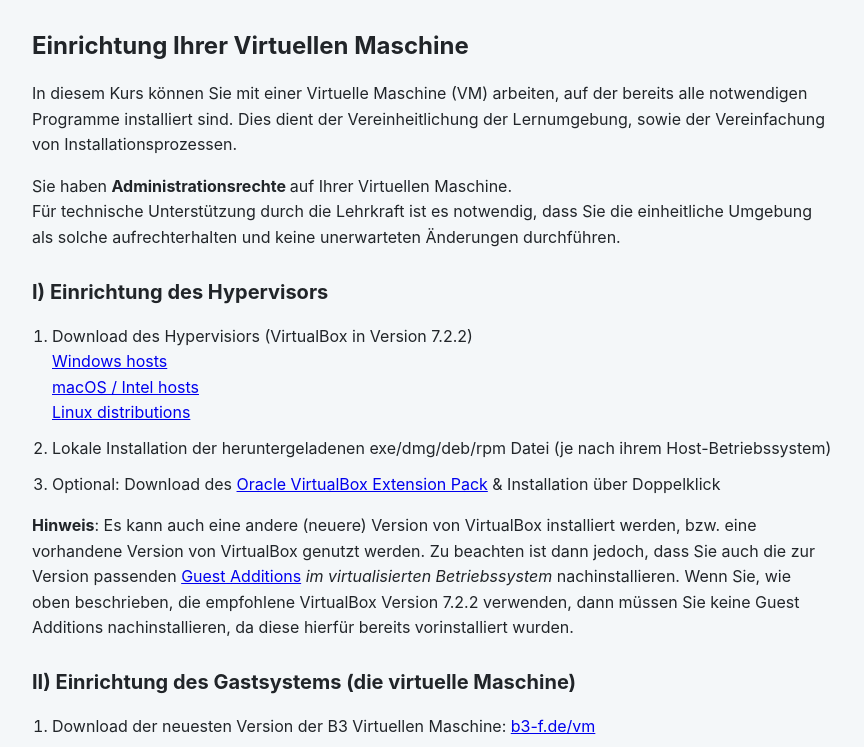
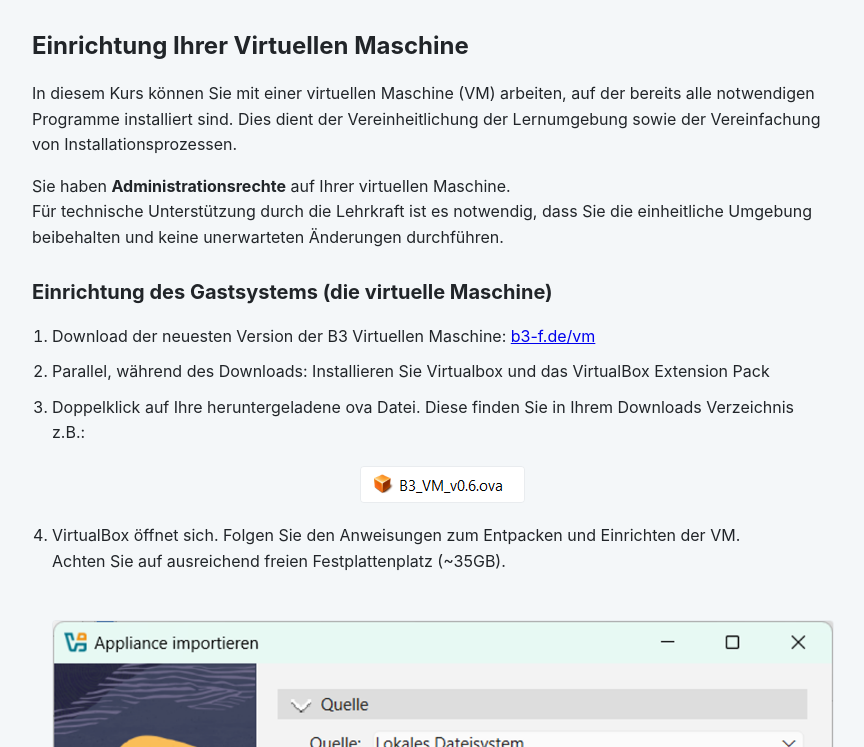
Before and after one commit to mamrehn/b3_vm_download, a plain HTML site: page vm-installationsanleitung.html in a window 1280 px wide. Shown: the part 175-922 px from the top of the page, without its empty margins (208-1072 px from the left). Drawn offline with Linux system fonts and the light colour scheme.

Commit message:
[Fix] content wording in guide.

```diff
--- a/vm-installationsanleitung.html
+++ b/vm-installationsanleitung.html
@@ -217,43 +217,15 @@
 
     <main class="guide-content">
       <h3>Einrichtung Ihrer Virtuellen Maschine</h3>
-      <p>In diesem Kurs können Sie mit einer Virtuelle Maschine (VM) arbeiten, auf der
+      <p>In diesem Kurs können Sie mit einer virtuellen Maschine (VM) arbeiten, auf der
         bereits alle notwendigen Programme installiert sind. Dies dient der
-        Vereinheitlichung der Lernumgebung, sowie der Vereinfachung von
+        Vereinheitlichung der Lernumgebung sowie der Vereinfachung von
         Installationsprozessen.</p>
-      <p>Sie haben <strong>Administrationsrechte </strong>auf Ihrer Virtuellen
+      <p>Sie haben <strong>Administrationsrechte</strong> auf Ihrer virtuellen
         Maschine.<br>Für technische Unterstützung durch die Lehrkraft ist es
-        notwendig, dass Sie die einheitliche Umgebung als solche aufrechterhalten und
+        notwendig, dass Sie die einheitliche Umgebung beibehalten und
         keine unerwarteten Änderungen durchführen.</p>
-      <h4>I) Einrichtung des Hypervisors</h4>
-      <ol>
-        <li>Download des Hypervisiors (VirtualBox in Version 7.2.2)<br><a
-            href="https://download.virtualbox.org/virtualbox/7.2.2/VirtualBox-7.2.2-170484-Win.exe"
-            target="_blank" rel="noopener">Windows hosts</a><br><a
-            href="https://download.virtualbox.org/virtualbox/7.2.2/VirtualBox-7.2.2-170484-OSX.dmg"
-            target="_blank" rel="noopener">macOS / Intel hosts</a><br><a
-            href="https://www.virtualbox.org/wiki/Linux_Downloads" target="_blank"
-            rel="noopener">Linux distributions</a></li>
-        <li>Lokale Installation der heruntergeladenen exe/dmg/deb/rpm Datei (je nach
-          ihrem Host-Betriebssystem)</li>
-        <li>Optional: Download des <a
-            href="https://download.virtualbox.org/virtualbox/7.2.2/Oracle_VirtualBox_Extension_Pack-7.2.2.vbox-extpack"
-            target="_blank" rel="noopener">Oracle VirtualBox Extension Pack</a> &amp;
-          Installation über Doppelklick</li>
-      </ol>
-      <p></p>
-      <p><strong>Hinweis</strong>: Es kann auch eine andere (neuere) Version von
-        VirtualBox installiert werden, bzw. eine vorhandene Version von VirtualBox
-        genutzt werden. Zu beachten ist dann jedoch, dass Sie auch die zur Version
-        passenden <a
-          href="https://www.virtualbox.org/manual/ch04.html#guestadd-install"
-          target="_blank" rel="noopener">Guest Additions</a> <em>im virtualisierten
-          Betriebssystem</em> nachinstallieren. Wenn Sie, wie oben beschrieben, die
-        empfohlene VirtualBox Version 7.2.2 verwenden, dann müssen Sie keine Guest
-        Additions nachinstallieren, da diese hierfür bereits vorinstalliert wurden.
-      </p>
-      <p></p>
-      <h4>II) Einrichtung des Gastsystems (die virtuelle Maschine)</h4>
+      <h4>Einrichtung des Gastsystems (die virtuelle Maschine)</h4>
       <ol>
         <li>Download der neuesten Version der B3 Virtuellen Maschine: <a
             href="https://b3-f.de/vm" target="_blank" rel="noopener">b3-f.de/vm</a>
@@ -264,26 +236,24 @@
           Downloads Verzeichnis<br>z.B.: <img class="img-fluid"
             src="VM_install_00.png">
         </li>
-        <li>VirtualBox öffnet sich. Folgen Sie den Anweisungen zum entpacken und
-          einrichten der VM.<br>Achten Sie auf ausreichend freien Festplattenplatz
+        <li>VirtualBox öffnet sich. Folgen Sie den Anweisungen zum Entpacken und
+          Einrichten der VM.<br>Achten Sie auf ausreichend freien Festplattenplatz
           (~35GB).<br><br><img class="img-fluid"
             src="VM_install_01.png"><br><br><img class="img-fluid"
-            src="VM_install_02.png"><br><br><br></li>
-        <li>Starten Sie Ihre VM nach dem erfolgreichen Import über Virtualbox:<br><img
+            src="VM_install_02.png"><br><br></li>
+        <li>Starten Sie Ihre VM nach dem erfolgreichen Import über VirtualBox:<br><img
             class="img-fluid"
             src="VM_install_03.png"></li>
         <li><span class="highlight">Username:
             <strong>user</strong></span><br><span
             class="highlight">Passwort: <strong>user</strong></span>
         </li>
-        <li>Willkommen in ihrer persönlichen VM!</li>
-        <li>Sie können die heruntergeladene *.ova Datei aus Ihrem
+        <li>Willkommen in Ihrer persönlichen VM!</li>
+        <li>Sie können die heruntergeladene *.ova-Datei aus Ihrem
           Downloads-Verzeichnis nun löschen.<br>Die virtuelle Festplatte Ihrer VM
-          befindet sich nun unter "C:\Users\&lt;username&gt;\VirtualBox VMs" &lt;-
+          befindet sich nun unter "C:\Users\&lt;username&gt;\VirtualBox VMs". &lt;–
           Diese Dateien bitte belassen!</li>
       </ol>
-      <p></p>
-      <p></p>
     </main>
 
     <footer>
```
